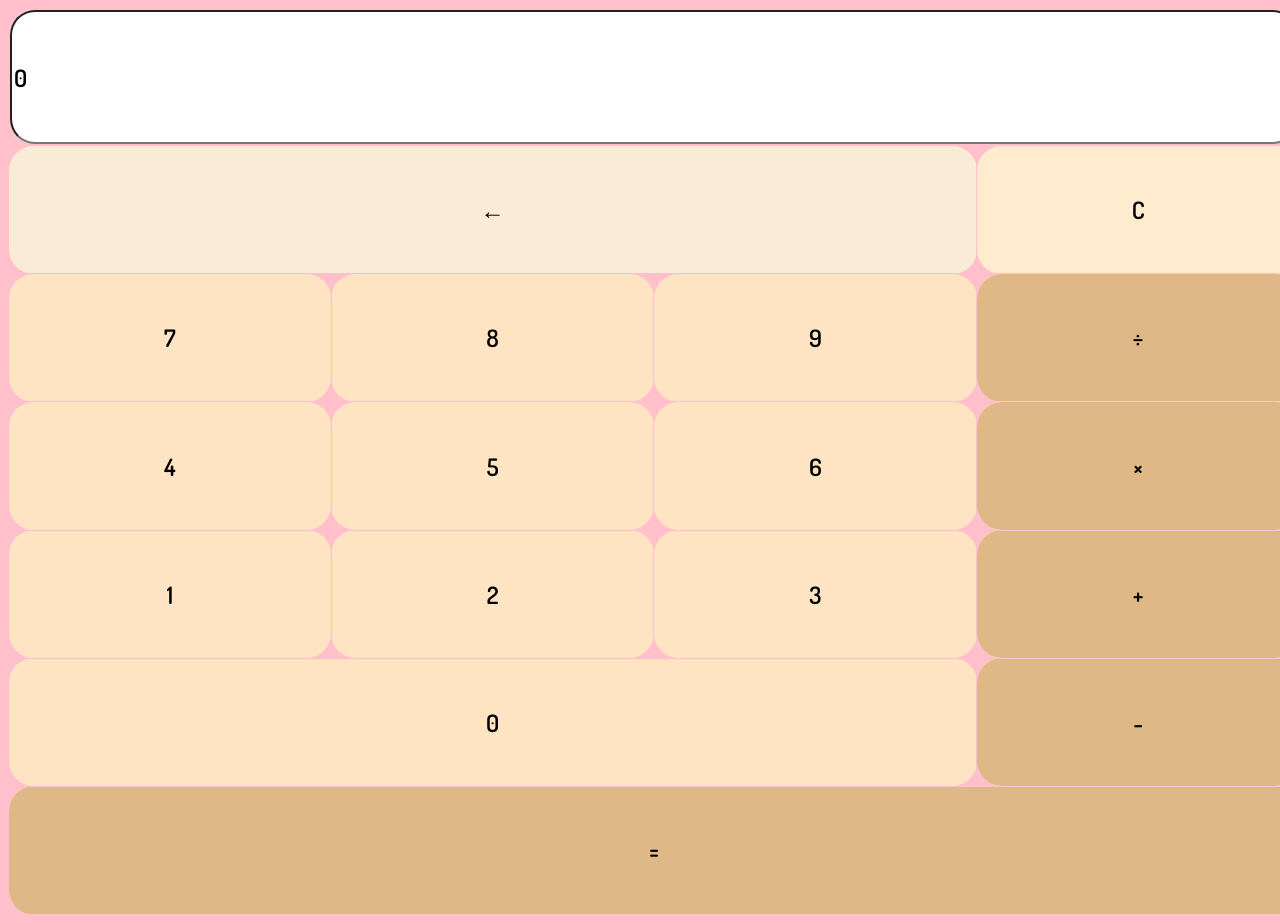
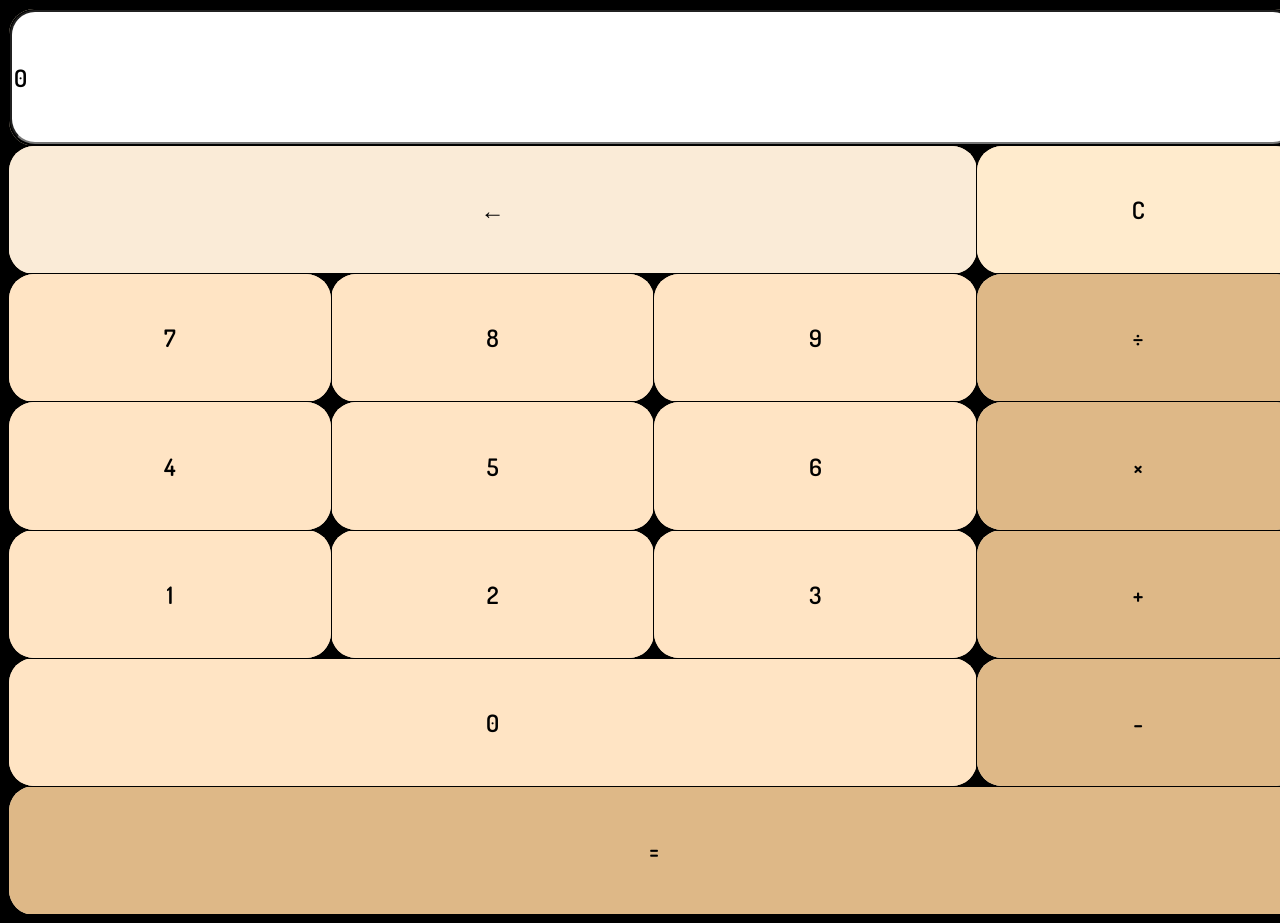
Before and after one commit to Codingpwincess/fnb-calculator, a plain HTML site: page calculator.html in a window 1280 px wide. Drawn offline with Linux system fonts and the light colour scheme.

Commit message:
updated background colour and code snippets

```diff
--- a/style/calculator-styling.css
+++ b/style/calculator-styling.css
@@ -1,6 +1,6 @@
 @import url('https://fonts.googleapis.com/css2?family=Dosis:wght@200..800&display=swap');
 *{
-    background: rgb(255, 192, 203);
+    background: black;
 }
 #inputBox{
     background-color: white;
@@ -32,7 +32,7 @@ tr{
 td{
     width: 25vw;
    border-radius: 25px;
-   border: 1px solid pink;
+   border: 1px solid ;
 }
 .digiBtn{
     background-color: bisque;
```
Also changed, not shown: assets/fnb-calculator css.png (added), assets/fnb-calculator html.png (added), assets/fnb-calculator js.png (added).
